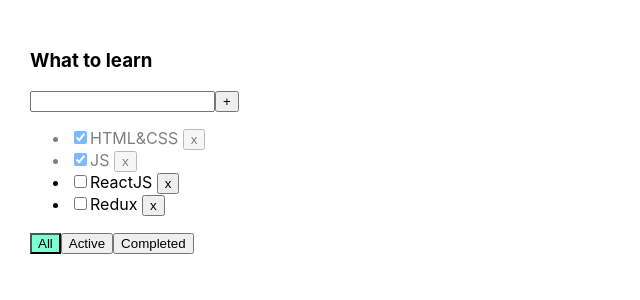
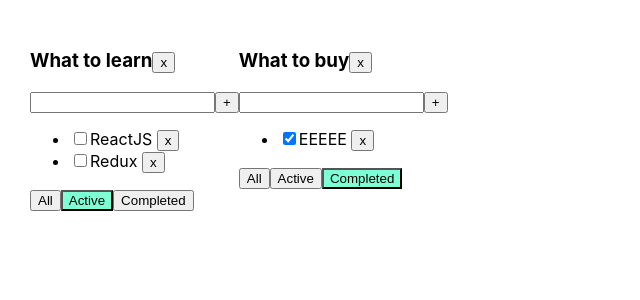
Before and after one commit to AlexeyGorbachevskiy/ToDoList, a React (Create React App) app in the folder my-app/: page / in a window 1280 px wide. Shown: the top 300 px of the page, without its empty margins (0-640 px from the left). Built offline with nearby package versions, Linux system fonts and the light colour scheme.

Commit message:
ability to handle some todolists was added

```diff
--- a/my-app/src/App.tsx
+++ b/my-app/src/App.tsx
@@ -9,66 +9,121 @@
     isDone: boolean;
 }
 
+type TodoListsType = {
+    id: string
+    title: string
+    filter: FilterValueType
+}
+type TasksStateType = {
+    [key: string]: Array<TaskType>
+}
+
 export type FilterValueType = 'all' | 'completed' | 'active';
 
 
 function App() {
-    let initTasks: Array<TaskType> = [
-        {id: v1(), title: "HTML&CSS", isDone: true},
-        {id: v1(), title: "JS", isDone: true},
-        {id: v1(), title: "ReactJS", isDone: false},
-        {id: v1(), title: "Redux", isDone: false},
-    ];
 
-    let [tasks, setTasks] = useState<Array<TaskType>>(initTasks);
-    let [filter, setFilter] = useState<FilterValueType>('all');
+    let todoListId1 = v1();
+    let todoListId2 = v1();
 
-    function removeTask(id: string) {
-        let filteredTasks = tasks.filter((taskElement) => {
-            return id !== taskElement.id
-        });
-        setTasks(filteredTasks);
+    let [todoLists, setTodoLists] = useState<Array<TodoListsType>>([
+        {id: todoListId1, title: 'What to learn', filter: 'active'},
+        {id: todoListId2, title: 'What to buy', filter: 'completed'},
+    ])
+
+    let [tasksObj, setTasks] = useState<TasksStateType>(
+        {
+            [todoListId1]: [
+                {id: v1(), title: "JS", isDone: true},
+                {id: v1(), title: "HTML&CSS", isDone: true},
+                {id: v1(), title: "ReactJS", isDone: false},
+                {id: v1(), title: "Redux", isDone: false},
+            ],
+            [todoListId2]: [
+                {id: v1(), title: "New", isDone: false},
+                {id: v1(), title: "Yahooo", isDone: false},
+                {id: v1(), title: "EEEEE", isDone: true},
+                {id: v1(), title: "Veeee", isDone: false},
+            ],
+        }
+    );
+
+
+    function removeTask(id: string, todoListId: string) {
+        let tasks = tasksObj[todoListId];
+        let filteredTasks = tasks.filter(taskElement => id !== taskElement.id);
+        tasksObj[todoListId] = filteredTasks;
+        setTasks({...tasksObj});
     }
 
 
-    function addTask(newTaskTitle: string) {
+    function addTask(newTaskTitle: string, todoListId: string) {
         const newTask = {id: v1(), title: newTaskTitle, isDone: true};
-        let newTasks = [newTask, ...tasks];
-        newTaskTitle && setTasks(newTasks);
+        let newTasks = [newTask, ...tasksObj[todoListId]];
+        tasksObj[todoListId] = newTasks;
+        setTasks({...tasksObj});
     }
 
-    function changeStatus(id: string, isDone: boolean) {
-        let task = tasks.find(t => t.id === id);
+    function changeStatus(id: string, isDone: boolean, todoListId: string) {
+        let task = tasksObj[todoListId].find(t => t.id === id);
         if (task) {
             task.isDone = isDone;
-            setTasks([...tasks]);
+            setTasks({...tasksObj});
         }
 
     }
 
 
-    let tasksForToDoList = tasks;
-
-    if (filter === 'active') {
-        tasksForToDoList = tasks.filter((t) => {
-            return !t.isDone
-        });
-    }
-    if (filter === 'completed') {
-        tasksForToDoList = tasks.filter((t) => {
-            return t.isDone
-        });
+    function changeFilter(value: FilterValueType, id: string) {
+        let todoList = todoLists.find(t => t.id === id);
+        if (todoList) {
+            todoList.filter = value;
+            setTodoLists([...todoLists])
+        }
     }
 
-    function changeFilter(value: FilterValueType) {
-        setFilter(value);
+    const removeTodoList = (id: string) => {
+        let todoListsRest = todoLists.filter(t => t.id !== id);
+        setTodoLists([...todoListsRest]);
+        delete tasksObj[id];
+        setTasks({...tasksObj});
+
     }
 
 
     return (
         <div className="App">
-            <Todolist title="What to learn" tasks={tasksForToDoList} removeTask={removeTask}
-                      filter={filter} changeStatus={changeStatus} changeFilter={changeFilter} addTask={addTask}/>
+            {todoLists.map(tl => {
+                let tasksForToDoList = tasksObj[tl.id];
+
+                if (tl.filter === 'active') {
+                    tasksForToDoList = tasksForToDoList.filter((t) => {
+                        return !t.isDone
+                    });
+                }
+                if (tl.filter === 'completed') {
+                    tasksForToDoList = tasksForToDoList.filter((t) => {
+                        return t.isDone
+                    });
+                }
+                return (
+                    <Todolist key={tl.id}
+                              id={tl.id}
+                              title={tl.title}
+                              tasks={tasksForToDoList}
+                              removeTask={removeTask}
+                              filter={tl.filter}
+                              changeStatus={changeStatus}
+                              changeFilter={changeFilter}
+                              addTask={addTask}
+                              removeTodoList={removeTodoList}
+                    />
+
+                )
+
+            })}
+
+
         </div>
     );
 }
--- a/my-app/src/components/ToDoList.tsx
+++ b/my-app/src/components/ToDoList.tsx
@@ -4,13 +4,15 @@
 
 
 export type PropsType = {
+    id: string
     title: string
     tasks: Array<TaskType>
-    removeTask: (id: string) => void
-    changeFilter: (value: FilterValueType) => void
-    addTask: (newTaskTitle: string) => void
-    changeStatus: (id: string, isDone: boolean) => void
+    removeTask: (id: string, todoListId: string) => void
+    changeFilter: (value: FilterValueType, id: string) => void
+    addTask: (newTaskTitle: string, todoListId: string) => void
+    changeStatus: (id: string, isDone: boolean, todoListId: string) => void
     filter: 'all' | 'completed' | 'active'
+    removeTodoList: (todoListId: string) => void
 }
 
 export function Todolist(props: PropsType) {
@@ -33,15 +35,18 @@
             setError('Title is required');
             return
         }
-        props.addTask(newTaskTitle);
+        props.addTask(newTaskTitle, props.id);
     }
-    const onAllClickHandler = () => props.changeFilter('all');
-    const onActiveClickHandler = () => props.changeFilter('active');
-    const onCompletedClickHandler = () => props.changeFilter('completed');
+    const onAllClickHandler = () => props.changeFilter('all', props.id);
+    const onActiveClickHandler = () => props.changeFilter('active', props.id);
+    const onCompletedClickHandler = () => props.changeFilter('completed', props.id);
+    const onRemoveTodoListClickHandler = () => props.removeTodoList(props.id);
 
     return (
         <div>
-            <h3>{props.title}</h3>
+            <h3>{props.title}
+                <button onClick={onRemoveTodoListClickHandler}>x</button>
+            </h3>
             <div>
                 <input className={error ? 'error' : ''} onKeyPress={onEnterPressHandler} onChange={onChangeInputHandler}
                        value={newTaskTitle}/>
@@ -51,8 +56,8 @@
             <ul>
                 {
                     props.tasks.map((t: TaskType) => {
-                        const onRemoveTaskHandler = () => props.removeTask(t.id);
-                        const onChangeCheckBoxHandler = (e: ChangeEvent<HTMLInputElement>) => props.changeStatus(t.id, e.currentTarget.checked)
+                        const onRemoveTaskHandler = () => props.removeTask(t.id, props.id);
+                        const onChangeCheckBoxHandler = (e: ChangeEvent<HTMLInputElement>) => props.changeStatus(t.id, e.currentTarget.checked, props.id)
 
                         return (
                             <li className={props.filter !== 'completed' && t.isDone ? 'is_done' : ''} key={t.id}>
```
